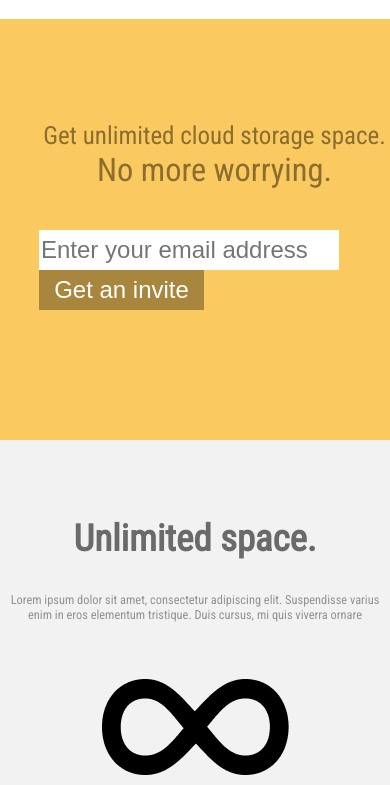
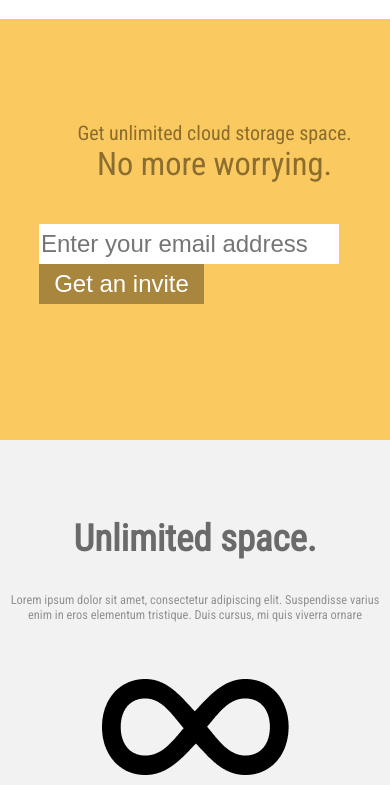
Before and after one commit to Mytsak7444/Website-2, a plain HTML site: page index.html in a window 390 px wide. Shown: the part 59-844 px from the top of the page. Drawn offline with Linux system fonts and the light colour scheme.

Commit message:
new-site

```diff
--- a/style/style.css
+++ b/style/style.css
@@ -223,3 +223,8 @@ body{
       padding-left: 42%;
    }
 }
+@media(max-width:390px){
+   .header__title1{
+      font-size: 20px;
+   }
+}
```
